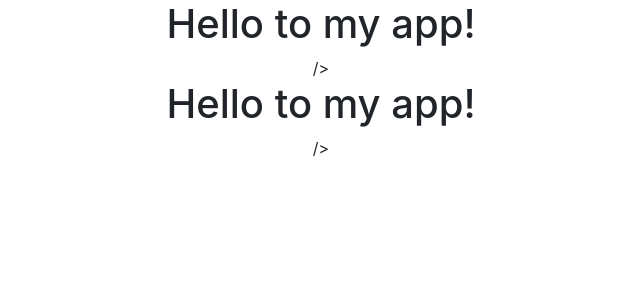
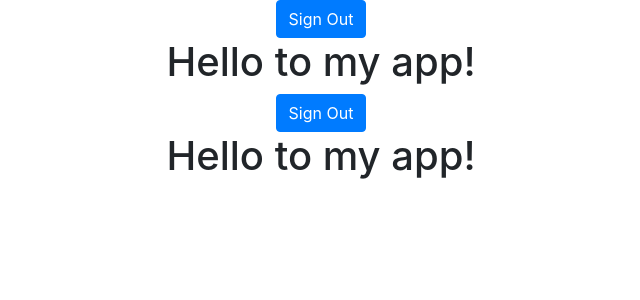
Before and after one commit to notthemostcommon/freedom_calculator, a React (Create React App) app in the folder app/: page / in a window 1280 px wide. Shown: the top 300 px of the page, without its empty margins (319-959 px from the left). Built offline with nearby package versions, Linux system fonts and the light colour scheme.

Commit message:
[#5] - adds logout, removes token and redirects to home page

```diff
--- a/app/package.json
+++ b/app/package.json
@@ -10,8 +10,7 @@
     "react-dom": "^16.8.6",
     "react-router-dom": "^5.0.0",
     "react-scripts": "2.1.8",
-    "reactstrap": "^7.1.0",
-    "universal-cookie": "^3.1.0"
+    "reactstrap": "^7.1.0"
   },
   "scripts": {
     "start": "react-scripts start",
--- a/app/src/App.js
+++ b/app/src/App.js
@@ -1,18 +1,14 @@
 import React, { Component } from 'react';
 import './App.css';
-import Register from './components/Authentication/Register';
-import {
-  Route,
-  withRouter,
-  Switch
-} from 'react-router-dom';
+import Logout from './components/Authentication/Logout';
 
 
 class App extends Component {
   render() {
     return (
       <div className="App">
-        <h1> Hello to my app! </h1>/>
+      <Logout/>
+        <h1> Hello to my app! </h1>
       </div>
     );
   }
--- a/app/src/components/Authentication/Login.js
+++ b/app/src/components/Authentication/Login.js
@@ -8,7 +8,6 @@ import {
     Input,
     Button
 } from 'reactstrap';
-import { ACCESS_TOKEN } from '../../constants';
 const cookies = new Cookies();
 
 class Login extends Component {
--- a/app/src/components/Authentication/Logout.js
+++ b/app/src/components/Authentication/Logout.js
@@ -1,17 +1,26 @@
 import React, { Component } from 'react'
-import { ACCESS_TOKEN } from '../../constants';
+import Cookies from 'universal-cookie';
+import { Button } from 'reactstrap';
+import { withRouter } from 'react-router-dom';
 
-export default class Logout extends Component {
+const cookies = new Cookies();
+class Logout extends Component {
 
 handleLogout = () => {
-    redirectTo="/";
-    localStorage.removeItem(ACCESS_TOKEN);
+    cookies.remove('accessToken');
+    console.log(cookies.getAll());
+    this.props.history.push('/');
+
+
+    // window.location.reload();
 }
   render() {
     return (
-      <div>
-
-      </div>
+      <>
+        <Button color="primary" onClick={()=>this.handleLogout()}>Sign Out</Button>
+      </>
     )
   }
 }
+
+export default withRouter(Logout);
--- a/app/src/index.js
+++ b/app/src/index.js
@@ -4,12 +4,10 @@ import './index.css';
 import App from './App';
 import * as serviceWorker from './serviceWorker';
 import { BrowserRouter as Router } from 'react-router-dom';
-import { createBrowserHistory } from 'history';
 import 'bootstrap/dist/css/bootstrap.min.css';
 import routes from './Routes';
-const history = createBrowserHistory();
 ReactDOM.render(
-    <Router history={history}>
+    <Router>
         {routes}
         <App />
     </Router>,
```
